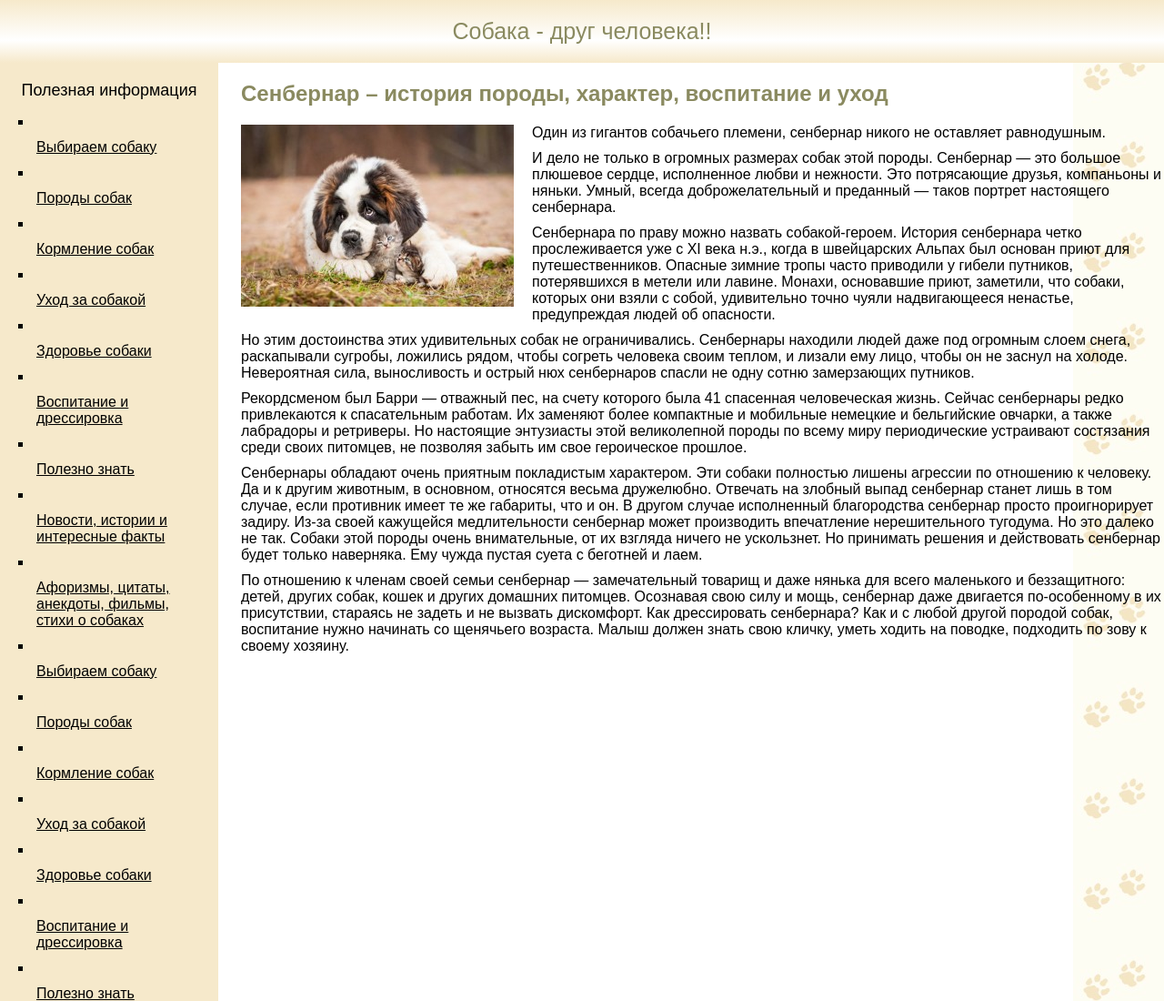
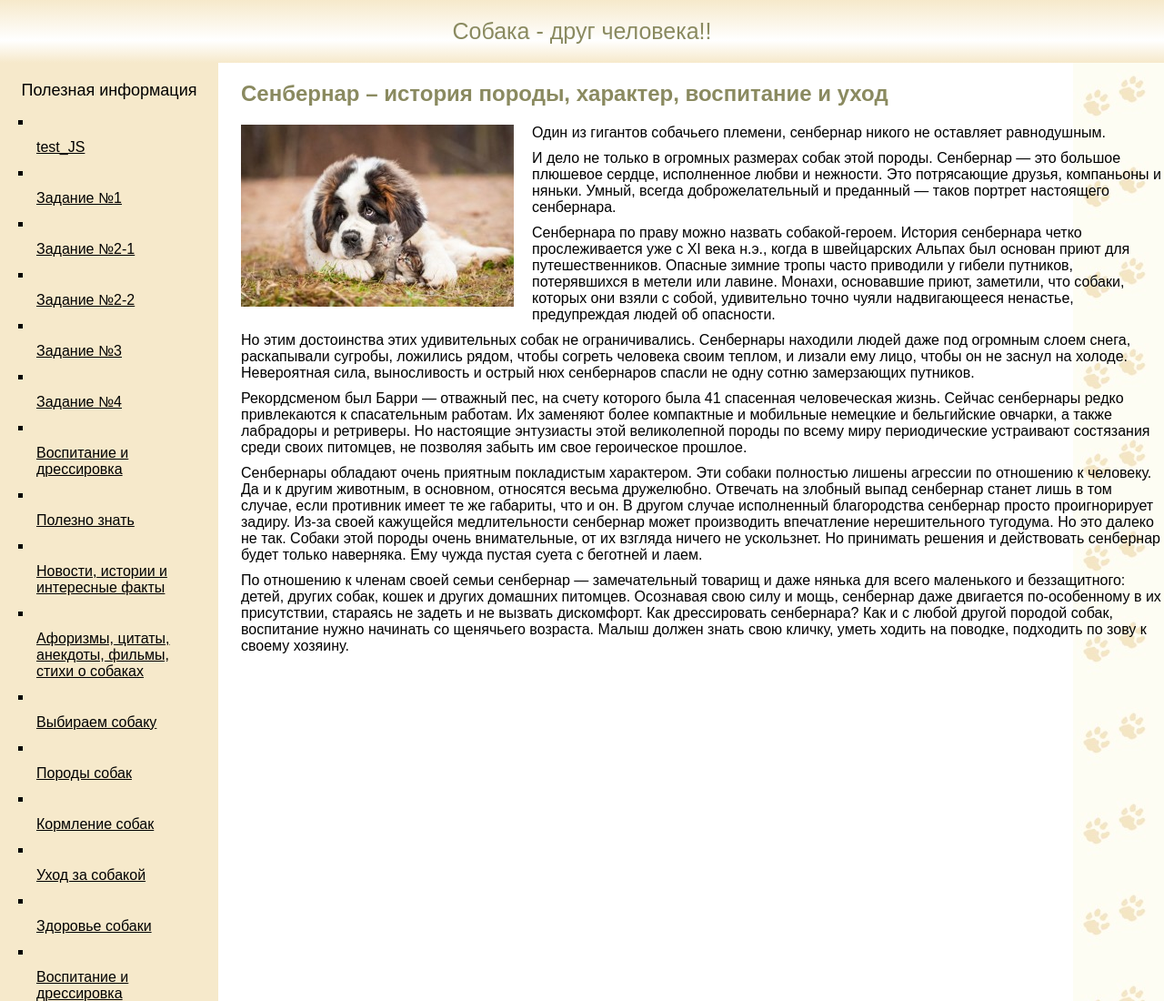
Before and after one commit to VeronikaSavanchuk/test_js, a plain HTML site: page index.html in a window 1280 px wide. Shown: the top 1100 px of the page at 91% size. Drawn offline with Linux system fonts and the light colour scheme.

Commit message:
add links

```diff
--- a/index.html
+++ b/index.html
@@ -15,11 +15,12 @@
 					<aside>
 						<div class="b-aside-title">Полезная информация</div>
 						<ul class="b-aside">
-							<li><a href="/">Выбираем собаку</a></li>
-							<li><a href="/">Породы собак</a></li>
-							<li><a href="/">Кормление собак</a></li>
-							<li><a href="/">Уход за собакой</a></li>
-							<li><a href="/">Здоровье собаки</a></li>
+							<li><a href="/">test_JS</a></li>
+							<li><a href="/simply.html">Задание №1</a></li>
+							<li><a href="/anketa_if.html">Задание №2-1</a></li>
+							<li><a href="/anketa_oper.html">Задание №2-2</a></li>
+							<li><a href="/words.html">Задание №3</a></li>
+							<li><a href="/country.html">Задание №4</a></li>
 							<li><a href="/">Воспитание и дрессировка</a></li>
 							<li><a href="/">Полезно знать</a></li>
 							<li><a href="/">Новости, истории и интересные факты</a></li>
```
